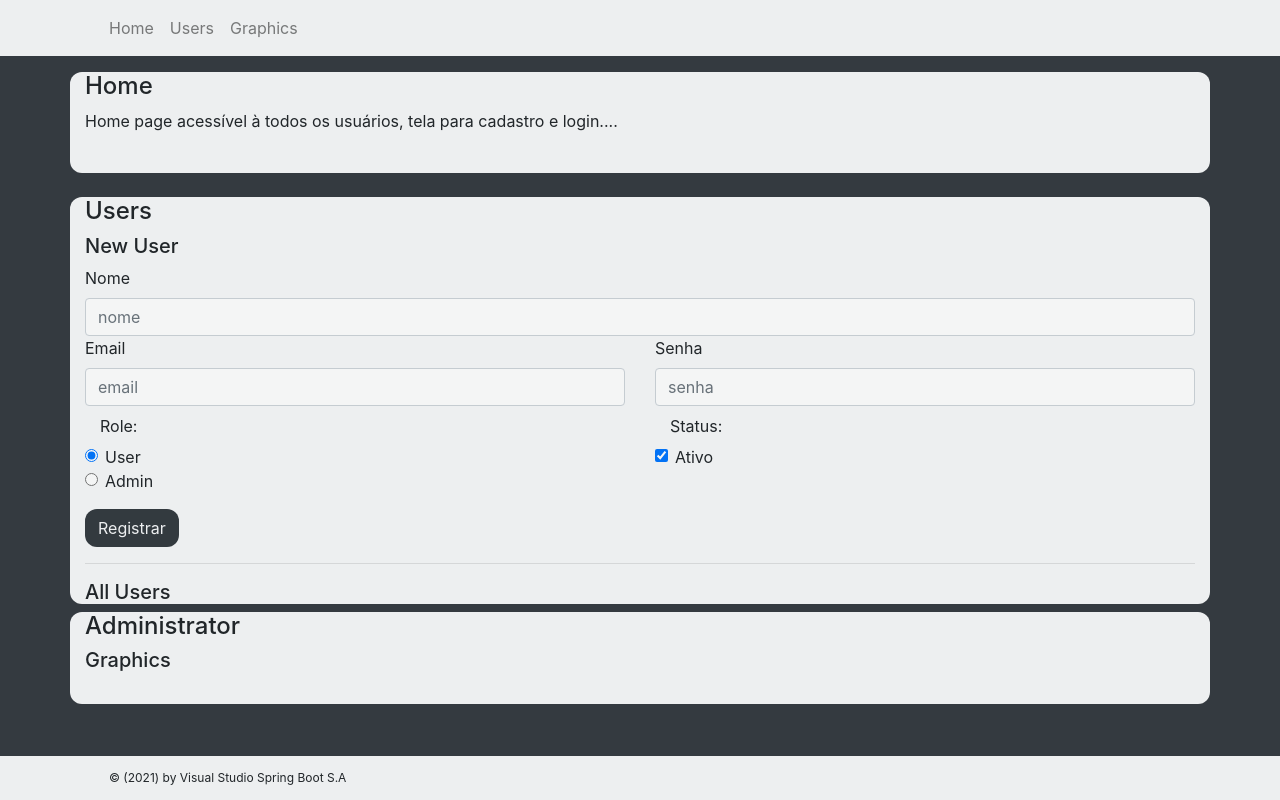
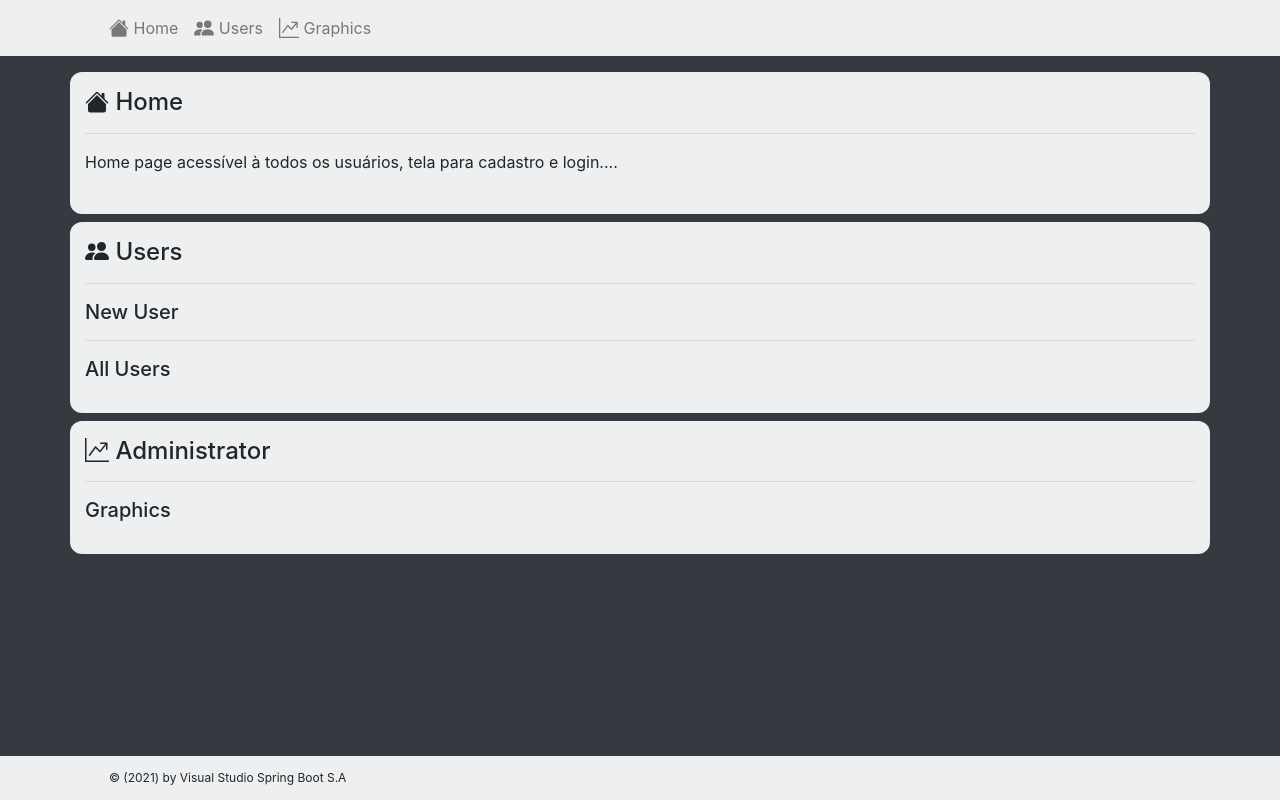
Before and after one commit to AndreMyszko/vsbapi, a Vue app in the folder src/front/: page / in a window 1280 px wide. Built offline with nearby package versions, Linux system fonts and the light colour scheme; no server answers.

Commit message:
update. botstrap-vue structure

```diff
--- a/src/front/public/index.html
+++ b/src/front/public/index.html
@@ -3,10 +3,7 @@
   <head>
     <meta charset="utf-8">
     <meta http-equiv="X-UA-Compatible" content="IE=edge">
-    <meta name="viewport" content="width=device-width,initial-scale=1.0">
-    <link rel="stylesheet" href="https://maxcdn.bootstrapcdn.com/bootstrap/4.0.0/css/bootstrap.min.css" integrity="sha384-Gn5384xqQ1aoWXA+058RXPxPg6fy4IWvTNh0E263XmFcJlSAwiGgFAW/dAiS6JXm" crossorigin="anonymous">
-    <link href="https://fonts.googleapis.com/icon?family=Material+Icons" rel="stylesheet">
-    <!-- <link rel="stylesheet" href="https://cdnjs.cloudflare.com/ajax/libs/materialize/1.0.0-rc.2/css/materialize.min.css"> -->
+    <meta name="viewport" content="width=device-width,initial-scale=1.0,shrink-to-fit=no">
     <link rel="icon" href="<%= BASE_URL %>favicon.ico">
     <title>Virtual Solution Brasil</title>
   </head>
--- a/src/front/src/App.vue
+++ b/src/front/src/App.vue
@@ -4,7 +4,6 @@
     <Header />
     <br><br><br>
     <Home />
-    <br>
     <User />
     <Admin />
     <br><br><br>
--- a/src/front/src/components/Header.vue
+++ b/src/front/src/components/Header.vue
@@ -2,20 +2,29 @@
 
     <nav class="navbar fixed-top navbar-expand-lg navbar-light bg-light">
       <div class="container">
-        <a class="navbar-brand" href="#">{{title}}</a>
+        <a class="navbar-brand" href="#"><h3>{{title}}</h3></a>
         <button class="navbar-toggler" type="button" data-bs-toggle="collapse" data-bs-target="#navbarNav" aria-controls="navbarNav" aria-expanded="false" aria-label="Toggle navigation">
           <span class="navbar-toggler-icon"></span>
         </button>
         <div class="collapse navbar-collapse" id="navbarNav">
           <ul class="navbar-nav">
             <li class="nav-item">
-              <a class="nav-link" href="#">Home</a>
+              <a class="nav-link" href="#">
+                <b-icon icon="house-fill"></b-icon>
+                Home
+              </a>
             </li>
             <li class="nav-item">
-              <a class="nav-link" href="#">Users</a>
+              <a class="nav-link" href="#">
+                <b-icon icon="people-fill"></b-icon>
+                Users
+              </a>
             </li>
             <li class="nav-item">
-              <a class="nav-link" href="#">Graphics</a>
+              <a class="nav-link" href="#">
+                <b-icon icon="graph-up"></b-icon>
+                Graphics
+              </a>
             </li>
           </ul>
         </div>
--- a/src/front/src/components/RegisterUser.vue
+++ b/src/front/src/components/RegisterUser.vue
@@ -2,7 +2,8 @@
 <div>
     <h5>New User</h5>
 
-    <form class="row g-3">
+    <!--REGISTER USER FORM BOOTSTRAP-->
+    <!-- <form class="row g-3">
         <div class="col-12">
             <label class="form-label">Nome</label>
             <input type="text" class="form-control" id="inputName" placeholder="nome">
@@ -50,7 +51,7 @@
             <button type="submit" class="btn bg-dark text-light">Registrar</button>
         </div>
 
-    </form>
+    </form> -->
 
 </div>
 </template>
--- a/src/front/src/views/Admin.vue
+++ b/src/front/src/views/Admin.vue
@@ -1,6 +1,10 @@
 <template>
-<div class="container bg-light">
-    <h4>Administrator</h4>
+<div class="container bg-light pt-3">
+    <h4>
+        <b-icon icon="graph-up"></b-icon>
+        Administrator
+    </h4>
+    <hr>
     <h5>Graphics</h5>
     <br>
 
--- a/src/front/src/views/Home.vue
+++ b/src/front/src/views/Home.vue
@@ -1,7 +1,13 @@
 <template>
 
-<div class="container bg-light">
-  <h4>Home</h4>
+<div class="container bg-light mb-2 pt-3">
+
+
+  <h4>
+    <b-icon icon="house-fill"></b-icon>
+    Home
+  </h4>
+  <hr>
   <h5>{{title}}</h5>
   <p>Home page acessível à todos os usuários, tela para cadastro e login....</p>
   <br>
--- a/src/front/src/views/User.vue
+++ b/src/front/src/views/User.vue
@@ -1,10 +1,15 @@
 <template>
 
-<div class="container bg-light">
-    <h4>Users</h4>
+<div class="container bg-light mb-2 pt-3">
+    <h4>
+        <b-icon icon="people-fill"></b-icon>
+        Users
+    </h4>
+    <hr>
     <RegisterUser />
     <hr>
     <TableUser />
+    <br>
 </div>
 
 </template>
--- a/src/front/vue.config.js
+++ b/src/front/vue.config.js
@@ -1,3 +1,16 @@
+const path = require('path')
+
+//ALIAS DO BOOTRSTRAP VUE:
+module.exports = {
+  chainWebpack: config => {
+    config.resolve.alias.set(
+      'vue$',
+      path.resolve(__dirname, 'node_modules/vue/dist/vue.runtime.esm.js')
+    )
+  }
+}
+
+//CONEXÃO COM BACKEND:
 module.exports = {
     devServer: {
         port: 3000,
@@ -9,5 +22,6 @@ module.exports = {
                 runtimeCompiler: true
             }
         }
-    }
+    },
+
 }
```
Also changed, not shown: src/front/src/main.js (+7 -0 lines), 1 other file (tests, documents, lock files or other folders).
